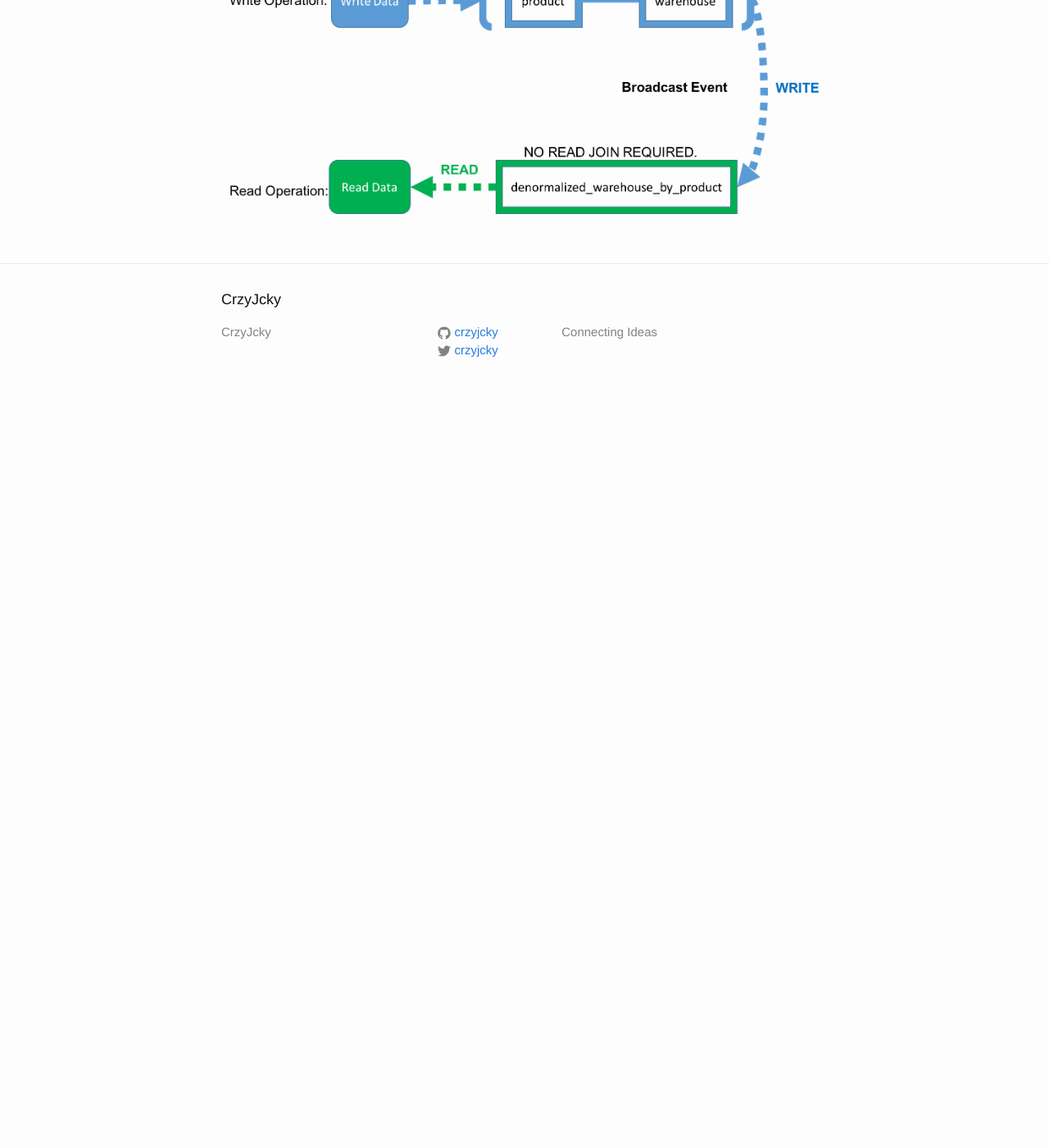
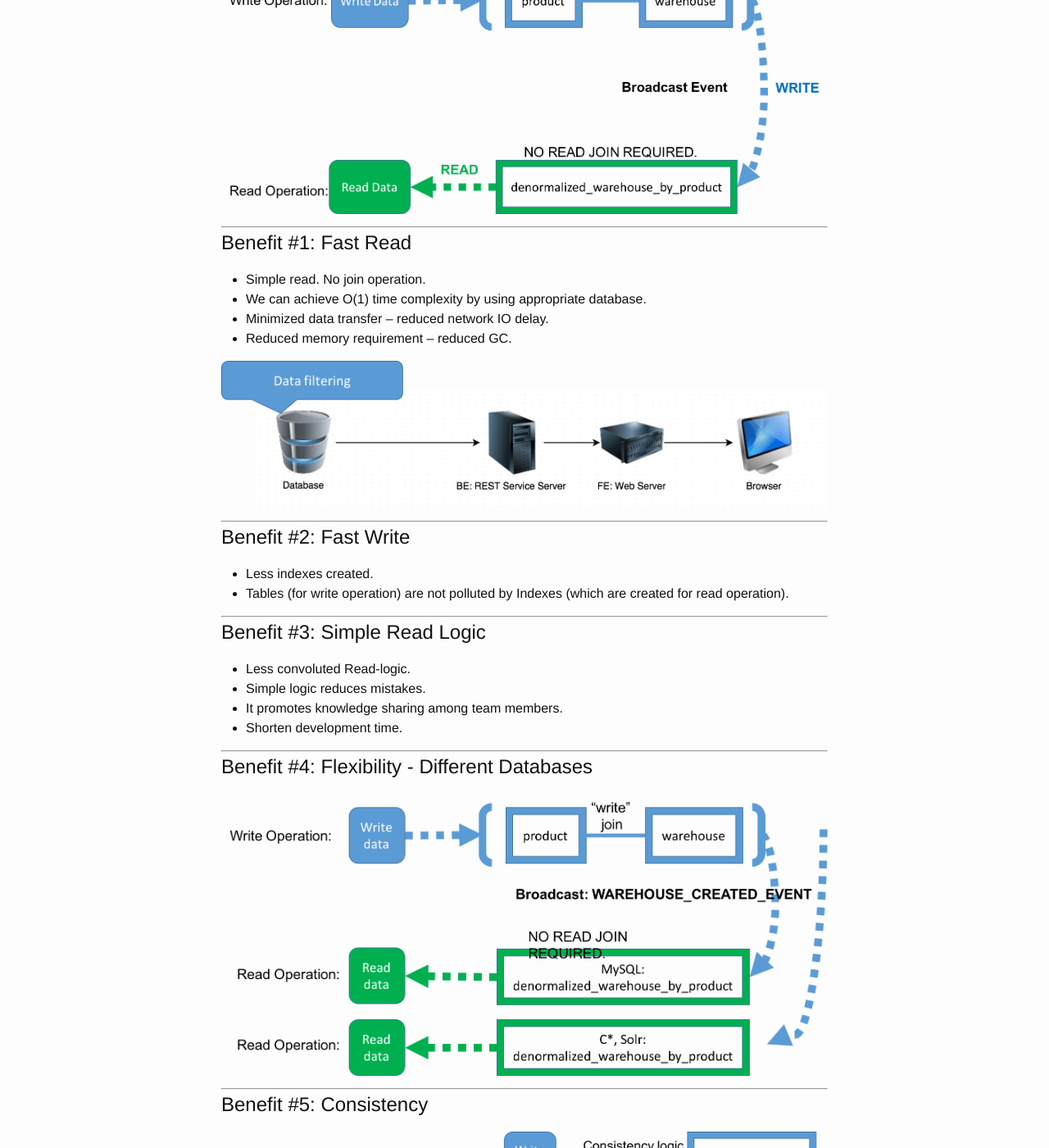
Before and after one commit to crzyjcky/crzyjcky.github.io, a Jekyll site: the page built from _posts/2015-12-13-simplify-complex-query-with-cqrs.md, in a window 1280 px wide and 1400 px high, scrolled down 5357 px. Shown: the whole window at 82% size. Built offline with Jekyll 4.4.1, drawn with Linux system fonts in a browser that asks for light colours; before the commit the page ends 5856 px from its top, so only the background shows below that.

Commit message:
finished the last page

```diff
--- a/_posts/2015-12-13-simplify-complex-query-with-cqrs.md
+++ b/_posts/2015-12-13-simplify-complex-query-with-cqrs.md
@@ -181,3 +181,46 @@ O(n) without index.
 # CQRS
 
 ![cqrs-2.png](/wp-content/uploads/2015/12/cqrs-2.png)
+
+---
+
+# Benefit #1: Fast Read
+
+- Simple read. No join operation.
+- We can achieve O(1) time complexity by using appropriate database.
+- Minimized data transfer – reduced network IO delay.
+- Reduced memory requirement – reduced GC.
+
+![benefit-1-fast-read.png](/wp-content/uploads/2015/12/benefit-1-fast-read.png)
+
+---
+
+# Benefit #2: Fast Write
+
+- Less indexes created.
+- Tables (for write operation) are not polluted by Indexes (which are created for read operation).
+
+---
+
+# Benefit #3: Simple Read Logic
+
+- Less convoluted Read-logic.
+- Simple logic reduces mistakes.
+- It promotes knowledge sharing among team members.
+- Shorten development time.
+
+---
+
+# Benefit #4: Flexibility - Different Databases
+
+![benefit-4-flexibility.png](/wp-content/uploads/2015/12/benefit-4-flexibility.png)
+
+---
+
+# Benefit #5: Consistency
+
+![benefit-5-consistency.png](/wp-content/uploads/2015/12/benefit-5-consistency.png)
+
+---
+
+# The End
```
Also changed, not shown: wp-content/uploads/2015/12/benefit-1-fast-read.png (added), wp-content/uploads/2015/12/benefit-4-flexibility.png (added), wp-content/uploads/2015/12/benefit-5-consistency.png (added).
